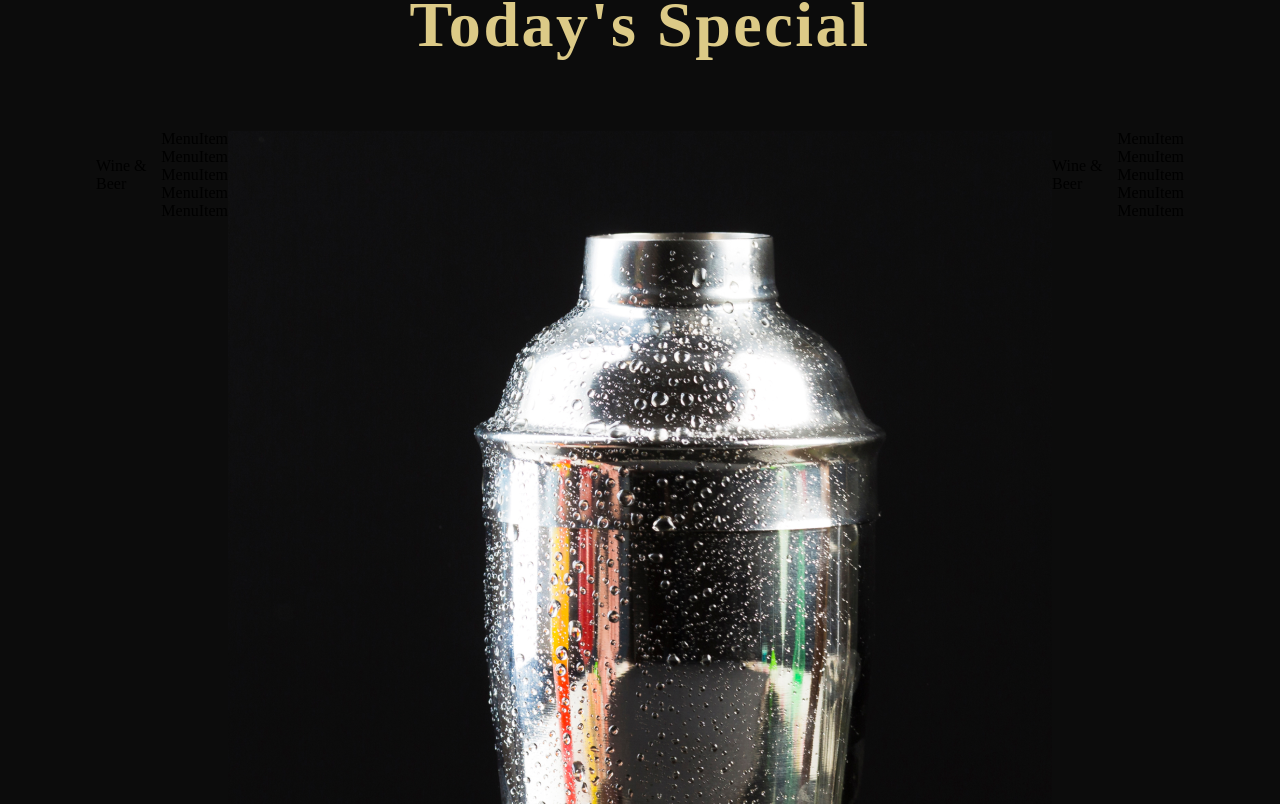
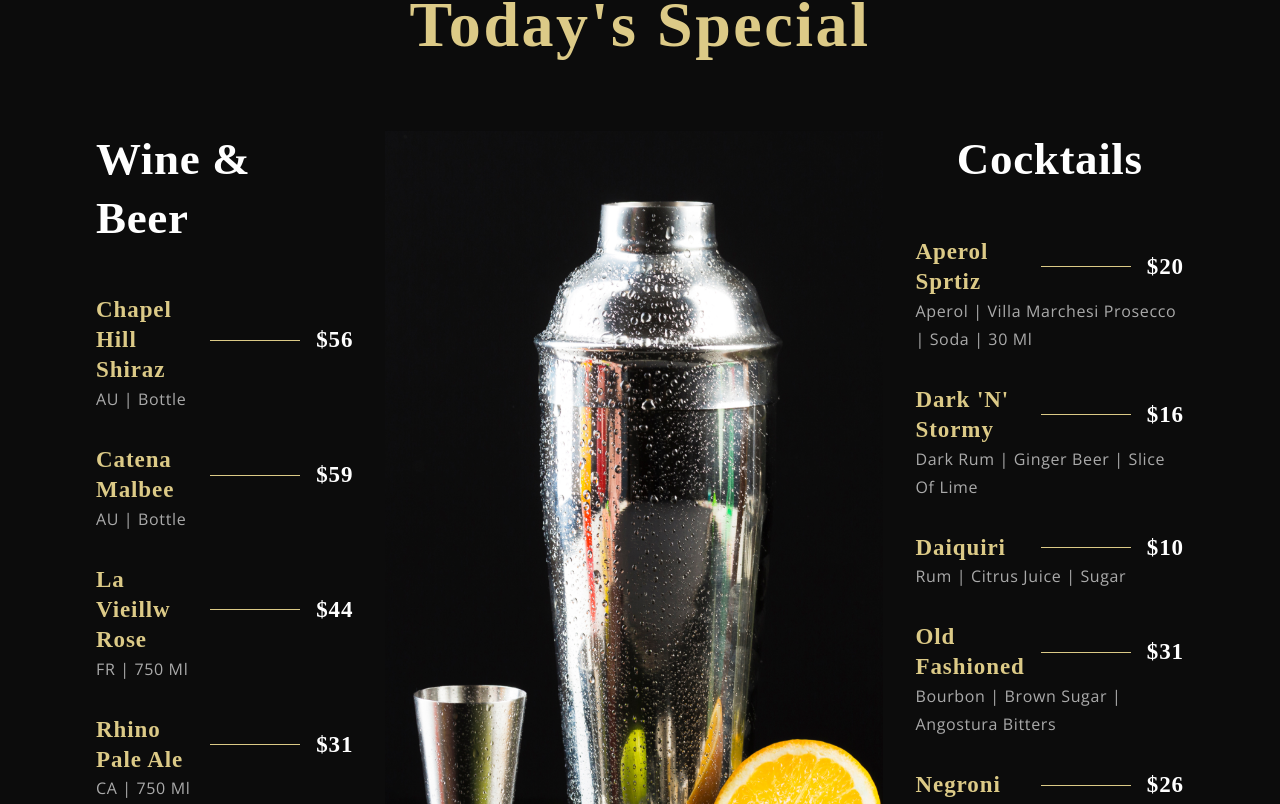
Before and after one commit to AAteddy/sheger-restaurant, a React (Create React App) app: page / in a window 1280 px wide. Shown: the part 2336-3140 px from the top of the page. Built offline with nearby package versions, Linux system fonts and the light colour scheme; a web font is replaced by a local one.

Commit message:
MenuItem & SpecialMenu developed

```diff
--- a/src/components/Menuitem/MenuItem.css
+++ b/src/components/Menuitem/MenuItem.css
@@ -0,0 +1,30 @@
+.app__menuitem {
+    width: 100%;
+    margin: 1rem 0;
+
+    display: flex;
+    flex-direction: column;
+}
+
+.app__menuitem-head {
+    display: flex;
+    justify-content: space-between;
+    align-items: center;
+}
+
+.app__menuitem-name {
+    flex: 1;
+}
+
+.app__menuitem-dash {
+    width: 90px;
+    height: 1px;
+    background: var(--color-golden);
+    margin: 0 1rem;
+}
+
+.app__menuitem-price {
+    display: flex;
+    justify-content: flex-end;
+    align-items: flex-end;
+}
--- a/src/components/Menuitem/MenuItem.jsx
+++ b/src/components/Menuitem/MenuItem.jsx
@@ -2,9 +2,23 @@ import React from 'react';
 
 import './MenuItem.css';
 
-const MenuItem = () => (
-  <div>
-    MenuItem
+const MenuItem = ({ title, price, tags }) => (
+  <div className='app__menuitem'>
+    <div className='app__menuitem-head'>
+      <div className='app__menuitem-name'>
+        <p className='p__cormorant' style={{ color: '#DCCA87'}}>{title}</p>
+      </div>
+
+      <div className='app__menuitem-dash'/>
+
+      <div className='app__menuitem-price'>
+        <p className='p__cormorant'>{price}</p>
+      </div>
+    </div>
+
+    <div className='app__menuitem-sub'>
+      <p className='p__opensans' style={{ color: '#AAA'}}>{tags}</p>
+    </div>
   </div>
 );
 
--- a/src/container/Menu/SpecialMenu.css
+++ b/src/container/Menu/SpecialMenu.css
@@ -17,3 +17,69 @@
     align-items: flex-start;
     flex-direction: row;
 }
+
+.app__specialMenu-menu_heading {
+    font-family: var(--font-base);
+    font-weight: 600;
+    font-size: 45px;
+    line-height: 58.5px;
+    letter-spacing: 0.04rem;
+    color: var(--color-white);
+}
+
+.app__specialMenu-menu_wine,
+.app__specialMenu-menu_cocktails {
+    flex: 1;
+    width: 100%;
+    flex-direction: column;
+}
+
+.app__specialMenu-menu_img {
+    width: 410px;
+    margin: 0 2rem;
+}
+
+.app__specialMenu-menu_img img {
+    width: 100%;
+    height: auto;
+}
+
+.app__specialMenu_menu_items {
+    display: flex;
+    flex-direction: column;
+    margin: 2rem 0;
+    width: 100%;
+}
+
+@media screen and (max-width: 2000px) {
+    .app__specialMenu-menu_img {
+        width: 600px;
+    }
+
+    .app__specialMenu-menu_img img {
+        height: 920px;
+    }
+}
+
+@media screen and (max-width: 1150px) {
+    .app__specialMenu-menu {
+        flex-direction: column;
+        align-items: center;
+        width: 100%;
+    }
+
+    .app__specialMenu-menu_img {
+        margin: 3rem 0;
+    }
+}
+
+@media screen and (max-width: 650px) {
+    .app__specialMenu-menu_img {
+        width: 100%;
+    }
+
+    .app__specialMenu-menu_heading {
+        font-size: 35px;
+        line-height: 48.5px;
+    }
+}
--- a/src/container/Menu/SpecialMenu.jsx
+++ b/src/container/Menu/SpecialMenu.jsx
@@ -13,7 +13,7 @@ const SpecialMenu = () => (
 
     <div className='app__specialMenu-menu'>
       <div className='app__specialMenu-menu_wine flex__center'>
-        <p className='app__specialMenu_menu_heading'>Wine & Beer</p>
+        <p className='app__specialMenu-menu_heading'>Wine & Beer</p>
         <div className='app__specialMenu_menu_items'>
           {data.wines.map((wine, index) => (
             <MenuItem key={wine.title + index} title={wine.title} price={wine.price} tags={wine.tags}/>
@@ -26,7 +26,7 @@ const SpecialMenu = () => (
       </div>
 
       <div className='app__specialMenu-menu_cocktails flex__center'>
-        <p className='app__specialMenu_menu_heading'>Wine & Beer</p>
+        <p className='app__specialMenu-menu_heading'>Cocktails</p>
         <div className='app__specialMenu_menu_items'>
           {data.cocktails.map((cocktail, index) => (
             <MenuItem key={cocktail.title + index} title={cocktail.title} price={cocktail.price} tags={cocktail.tags}/>
@@ -36,7 +36,7 @@ const SpecialMenu = () => (
     </div>
 
     <div style={{ marginTop: '15px' }}>
-        <button type='button' className='custom_button'>View more</button>
+        <button type='button' className='custom__button'>View more</button>
     </div>
   </div>
 );
```
